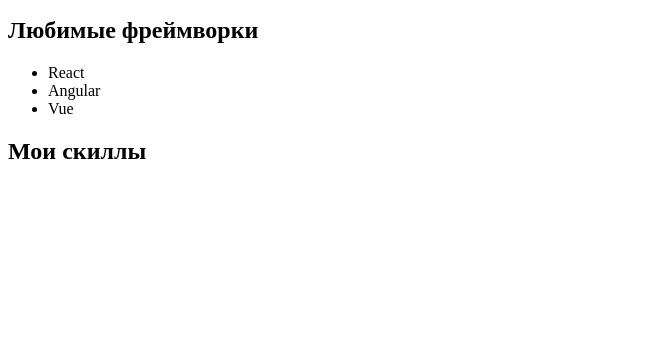
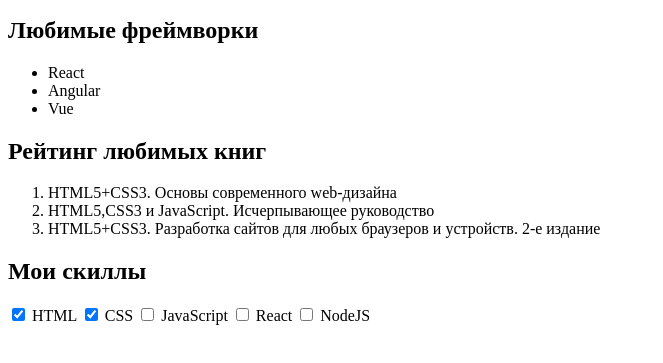
Before and after one commit to Leopoldiev/1-hw-with-auto-test-html-css-main, a plain HTML site: page index.html in a window 1280 px wide. Shown: the part 353-716 px from the top of the page, without its empty margins (0-663 px from the left). Drawn offline with Linux system fonts and the light colour scheme.

Commit message:
completed 4-th task

```diff
--- a/index.html
+++ b/index.html
@@ -50,6 +50,12 @@
 
             <!-- a) Заголовок 2-го уровня с другим названием (любимые книги/фильмы/блюда/страны... и т.п.) -->
             <!-- b) Нумерованный (упорядоченный) список. В списке должно быть не менее 3-х элементов -->
+             <h2>Рейтинг любимых книг</h2>
+             <ol>
+               <li>HTML5+CSS3. Основы современного web-дизайна</li>
+               <li>HTML5,CSS3 и JavaScript. Исчерпывающее руководство</li>
+               <li>HTML5+CSS3. Разработка сайтов для любых браузеров и устройств. 2-е издание</li>
+             </ol>
         </div>
         <div data-cy="hw1-skills-box-pre">
             <h2>Мои скиллы</h2>
@@ -57,6 +63,31 @@
                 - В подписи укажи названия любых тем по верстке (все, что знаешь или слышал).
                 - Каждый чекбокс должен быть связан со своей подписью. Для этого чекбокс должен находиться в элементе для подписи
                 - Отметь "галочкой" (с помощью специального атрибута) темы, которые ты уже знаешь. -->
+            <label>
+               <input type="checkbox" name="html" checked>
+               HTML
+            </label>
+
+            <label>
+               <input type="checkbox" name="css" checked>
+               CSS
+            </label>
+
+            <label>
+               <input type="checkbox" name="javascript">
+               JavaScript
+            </label>
+
+            <label>
+               <input type="checkbox" name="React">
+               React
+            </label>
+
+            <label>
+               <input type="checkbox" name="nodejs">
+               NodeJS
+            </label>
+
         </div>
         <!-- 5) Создай здесь однострочное поле для ввода текста с подсказкой "Новый скилл", которая исчезает, когда начинаешь что-то печатать (для подсказки есть специальный атрибут) -->
         <!-- 6) Создай здесь кнопку “Добавить” -->
```
